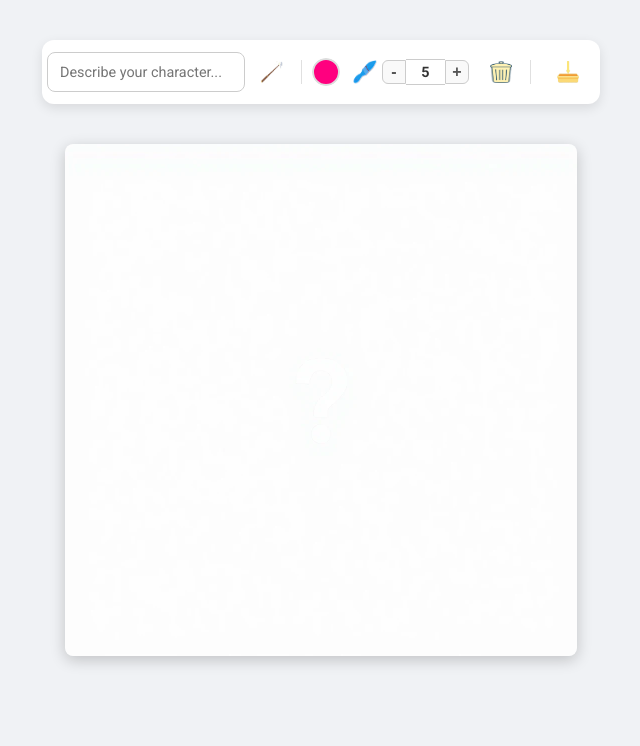
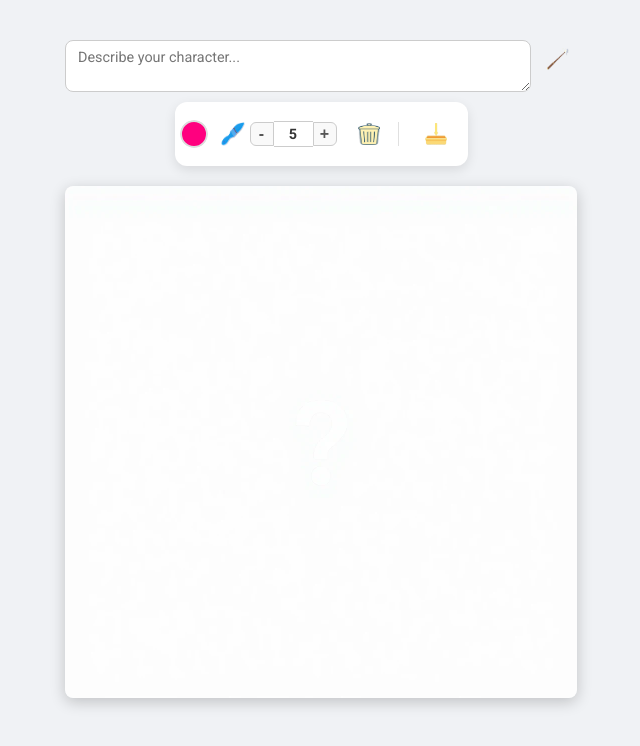
Before and after one commit to websimapi/websim-ai-manga-tracer, a plain HTML site: page index.html in a window 1280 px wide. Shown: the whole page, without its empty margins (319-959 px from the left). Drawn offline with nearby package versions, Linux system fonts and the light colour scheme.

Commit message:
v11: Make the input multi line and on its own row

```diff
--- a/index.html
+++ b/index.html
@@ -8,14 +8,15 @@
     <link rel="stylesheet" href="style.css">
 </head>
 <body>
-    <div class="controls">
-        <input type="text" id="prompt-input" placeholder="Describe your character...">
+    <div class="main-controls-container">
+        <div class="prompt-container">
+            <textarea id="prompt-input" placeholder="Describe your character..." rows="2"></textarea>
             <button id="generate-btn" title="Generate Character">
                 <img src="magic-wand.png" alt="Generate" width="24" height="24">
             </button>
+        </div>
 
-        <div class="tool-separator"></div>
-
+        <div class="toolbar">
             <div class="tool" title="Brush Color">
                 <input type="color" id="color-picker" value="#FF007F">
             </div>
@@ -39,6 +40,7 @@
                 <img src="download-icon.png" alt="Download" width="24" height="24">
             </a>
         </div>
+    </div>
 
     <div id="canvas-container">
         <img id="reference-image" src="placeholder.png" alt="AI Generated Manga Character">
--- a/style.css
+++ b/style.css
@@ -21,33 +21,49 @@ body {
     margin-bottom: 20px;
 }
 
-#prompt-input {
-    height: 38px;
-    padding: 0 12px;
+.main-controls-container {
+    margin: 20px auto;
+    display: flex;
+    flex-direction: column;
+    align-items: center;
+    gap: 10px;
+    width: 90%;
+    max-width: 512px;
+}
+
+.prompt-container {
+    display: flex;
+    width: 100%;
+    gap: 8px;
+}
+
+textarea#prompt-input {
+    flex-grow: 1;
     border: 1px solid #ccc;
     border-radius: 8px;
+    padding: 8px 12px;
     font-size: 0.9rem;
     font-family: 'Roboto', sans-serif;
     color: #333;
-    min-width: 150px;
-    flex-grow: 1;
     background-color: #fff;
     transition: border-color 0.2s ease, box-shadow 0.2s ease;
+    resize: vertical;
+    min-height: 38px;
+    box-sizing: border-box;
 }
 
-#prompt-input:focus {
+textarea#prompt-input:focus {
     outline: none;
     border-color: #888;
     box-shadow: 0 0 0 2px rgba(136, 136, 136, 0.2);
 }
 
-#prompt-input:disabled {
+textarea#prompt-input:disabled {
     background-color: #f0f0f0;
     cursor: not-allowed;
 }
 
-.controls {
-    margin: 20px auto;
+.toolbar {
     padding: 5px;
     background-color: #fff;
     border-radius: 12px;
@@ -56,7 +72,7 @@ body {
     justify-content: center;
     align-items: center;
     gap: 8px;
-    max-width: 95vw;
+    max-width: 100%;
     flex-wrap: nowrap;
     overflow-x: auto;
     -webkit-overflow-scrolling: touch;
@@ -169,6 +185,10 @@ button:active, #download-btn:active {
     transform: scale(0.95);
 }
 
+button#generate-btn {
+    flex-shrink: 0;
+}
+
 input[type="color"] {
     width: 28px;
     height: 28px;
@@ -263,7 +283,7 @@ input[type="color"]::-moz-color-swatch {
         padding: 10px;
     }
 
-    .controls {
+    .toolbar {
         flex-wrap: wrap;
         gap: 5px;
         padding: 5px;
@@ -271,7 +291,7 @@ input[type="color"]::-moz-color-swatch {
 }
 
 @media (max-width: 480px) {
-    .controls {
+    .toolbar {
         display: flex;
         flex-wrap: wrap;
         justify-content: center;
```
Lines whose indentation alone changed are shown as unchanged.
